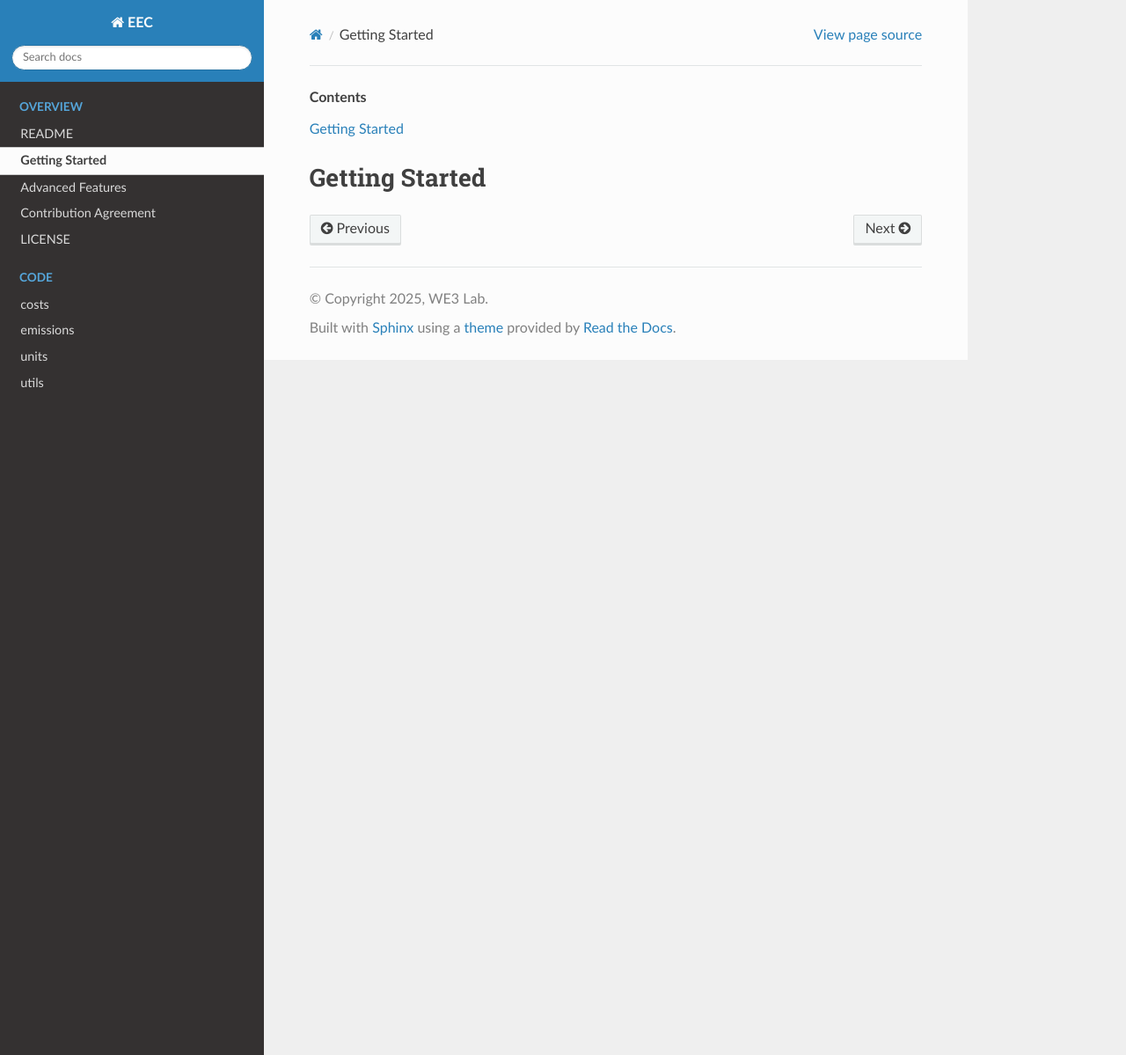
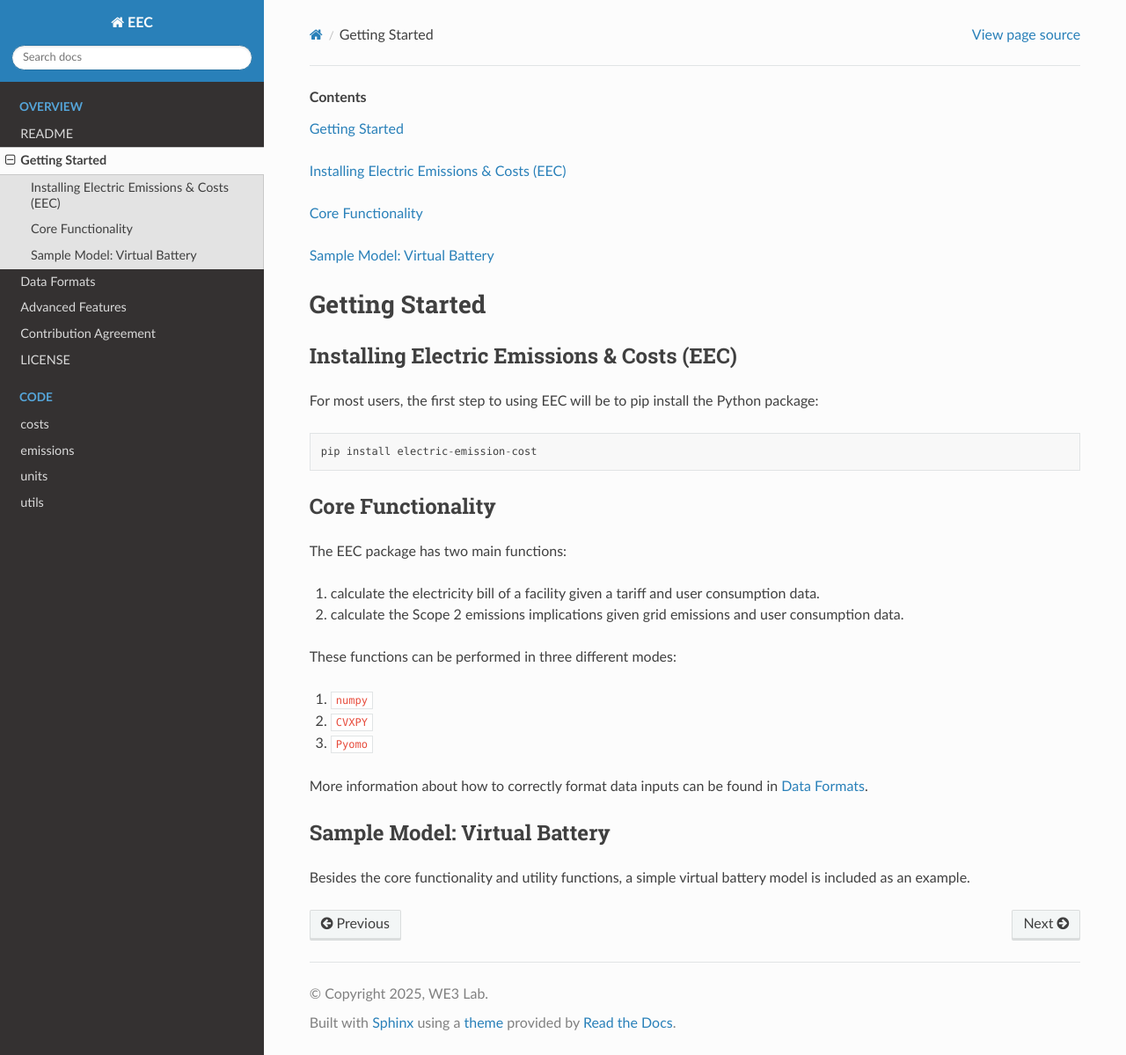
Before and after one commit to we3lab/eeco, a Sphinx documentation site: the page built from docs/hello.rst, in a window 1280 px wide and 1199 px high. Shown: the whole window at 88% size. Built offline with Sphinx 7.4.7 and the Read the Docs theme 3.1.0, drawn with Linux system fonts in a browser that asks for light colours; formulas are drawn with MathJax 3; pages that are not in the unit, such as notebooks, are missing from menus.

Commit message:
updating documentation

```diff
--- /dev/null
+++ b/docs/_static/css/custom.css
@@ -0,0 +1,16 @@
+body {
+    margin:0;
+}
+
+table {
+    white-space: nowrap;
+}
+
+td {
+    white-space: nowrap;
+    overflow: hidden;
+}
+
+.wy-nav-content {
+    max-width: none;
+}
--- a/docs/hello.rst
+++ b/docs/hello.rst
@@ -5,3 +5,37 @@
 ***************
 Getting Started
 ***************
+
+.. _installation:
+
+Installing Electric Emissions & Costs (EEC)
+===========================================
+
+For most users, the first step to using EEC will be to pip install the Python package:
+
+.. code-block:: python
+
+    pip install electric-emission-cost
+
+Core Functionality
+==================
+
+The EEC package has two main functions:
+
+(1) calculate the electricity bill of a facility given a tariff and user consumption data.
+(2) calculate the Scope 2 emissions implications given grid emissions and user consumption data.
+
+These functions can be performed in three different modes:
+
+(1) ``numpy``
+(2) ``CVXPY``
+(3) ``Pyomo``
+
+More information about how to correctly format data inputs can be found in :ref:`dataformat`.
+
+.. _virtualbattery:
+
+Sample Model: Virtual Battery
+=============================
+
+Besides the core functionality and utility functions, a simple virtual battery model is included as an example.
--- a/docs/index.rst
+++ b/docs/index.rst
@@ -1,7 +1,7 @@
 .. contents::
 
 Welcome to the Electric Emissions & Cost (EEC) documentation!
-===========================================================================
+=============================================================
 
 .. toctree::
    :maxdepth: 1
@@ -9,7 +9,7 @@ Welcome to the Electric Emissions & Cost (EEC) documentation!
 
    README <self>
    hello
-   data format
+   data_format
    advanced
    CONTRIBUTING
    LICENSE
```
